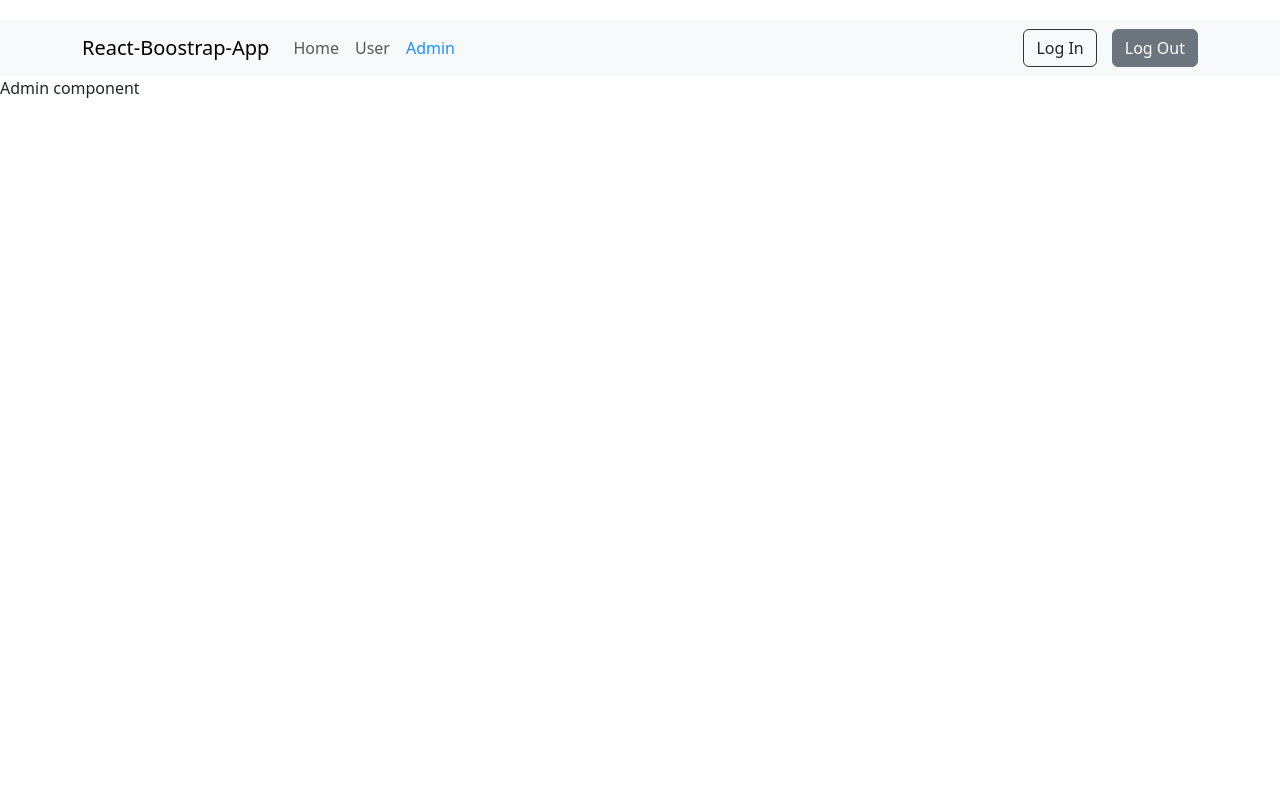
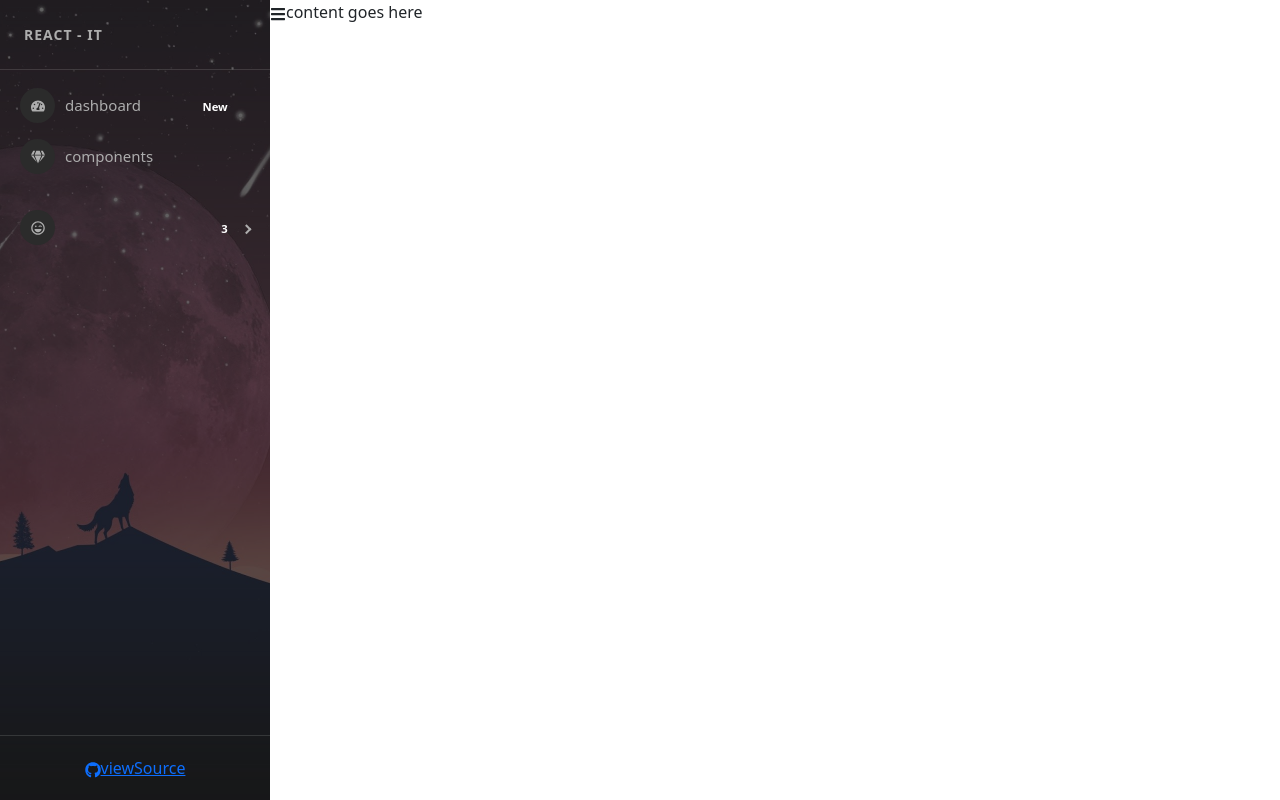
Before and after one commit to Anhqvv/01_React_Ultimate, a React (Create React App) app: page /admins in a window 1280 px wide. Built offline with nearby package versions, Linux system fonts and the light colour scheme.

Commit message:
#6-5 Design Admin SideBar

```diff
--- a/package.json
+++ b/package.json
@@ -10,6 +10,8 @@
     "react": "18.2.0",
     "react-bootstrap": "2.4.0",
     "react-dom": "18.2.0",
+    "react-icons": "4.4.0",
+    "react-pro-sidebar": "0.7.1",
     "react-redux": "8.0.1",
     "react-router-dom": "6.3.0",
     "react-scripts": "5.0.1",
--- a/src/components/Admin/Admin.js
+++ b/src/components/Admin/Admin.js
@@ -1,5 +1,21 @@
-const Admin = () => {
-  return <div>Admin component</div>
+import SideBar from "./SideBar";
+import './Admin.scss';
+import { FaBars } from 'react-icons/fa';
+import { useState } from "react";
+
+const Admin = (props) => {
+    const [collapsed, setCollapsed] = useState(false);
+
+    return (
+        <div className="admin-container">
+            <div className="admin-sidebar">
+                <SideBar collapsed={collapsed} />
+            </div>
+            <div className="admin-content">
+                <FaBars onClick={() => setCollapsed(!collapsed)} />
+                content goes here
+            </div>
+        </div>
+    )
 }
-
-export default Admin
+export default Admin;
--- /dev/null
+++ b/src/components/Admin/Admin.scss
@@ -0,0 +1,8 @@
+.admin-container {
+    display: flex;
+    .admin-sidebar {
+        .pro-sidebar {
+            height: 100vh !important;
+            }
+    }
+}
--- /dev/null
+++ b/src/components/Admin/SideBar.js
@@ -0,0 +1,92 @@
+import 'react-pro-sidebar/dist/css/styles.css';
+import {
+    ProSidebar,
+    Menu,
+    MenuItem,
+    SubMenu,
+    SidebarHeader,
+    SidebarFooter,
+    SidebarContent,
+} from 'react-pro-sidebar';
+
+import { FaTachometerAlt, FaGem, FaList, FaGithub, FaRegLaughWink, FaHeart } from 'react-icons/fa';
+import sidebarBg from '../../assets/bg2.jpg';
+
+
+const SideBar = (props) => {
+    const { image, collapsed, toggled, handleToggleSidebar } = props;
+    return (
+        <>
+            <ProSidebar
+                image={sidebarBg}
+                collapsed={collapsed}
+                toggled={toggled}
+                breakPoint="md"
+                onToggle={handleToggleSidebar}
+            >
+                <SidebarHeader>
+                    <div
+                        style={{
+                            padding: '24px',
+                            textTransform: 'uppercase',
+                            fontWeight: 'bold',
+                            fontSize: 14,
+                            letterSpacing: '1px',
+                            overflow: 'hidden',
+                            textOverflow: 'ellipsis',
+                            whiteSpace: 'nowrap',
+                        }}
+                    >
+                        React - IT
+                    </div>
+                </SidebarHeader>
+
+                <SidebarContent>
+                    <Menu iconShape="circle">
+                        <MenuItem
+                            icon={<FaTachometerAlt />}
+                            suffix={<span className="badge red">New</span>}
+                        >
+                            dashboard
+                        </MenuItem>
+                        <MenuItem icon={<FaGem />}> components </MenuItem>
+                    </Menu>
+                    <Menu iconShape="circle">
+                        <SubMenu
+                            suffix={<span className="badge yellow">3</span>}
+                            icon={<FaRegLaughWink />}
+                        >
+                            <MenuItem> 1</MenuItem>
+                            <MenuItem> 2</MenuItem>
+                            <MenuItem> 3</MenuItem>
+                        </SubMenu>
+
+                    </Menu>
+                </SidebarContent>
+
+                <SidebarFooter style={{ textAlign: 'center' }}>
+                    <div
+                        className="sidebar-btn-wrapper"
+                        style={{
+                            padding: '20px 24px',
+                        }}
+                    >
+                        <a
+                            href="https://github.com/azouaoui-med/react-pro-sidebar"
+                            target="_blank"
+                            className="sidebar-btn"
+                            rel="noopener noreferrer"
+                        >
+                            <FaGithub />
+                            <span style={{ whiteSpace: 'nowrap', textOverflow: 'ellipsis', overflow: 'hidden' }}>
+                                viewSource
+                            </span>
+                        </a>
+                    </div>
+                </SidebarFooter>
+            </ProSidebar>
+        </>
+    )
+}
+
+export default SideBar;
--- a/src/index.js
+++ b/src/index.js
@@ -19,8 +19,8 @@
           <Route element={<App />} path='/'>
             <Route element={<HomePage />} index />
             <Route element={<User />} path='/users' />
+          </Route>
             <Route element={<Admin />} path='/admins' />
-          </Route>
         </Routes>
       </BrowserRouter>
     </React.StrictMode>
```
Also changed, not shown: src/assets/bg2.jpg (added), 1 other file (tests, documents, lock files or other folders).
